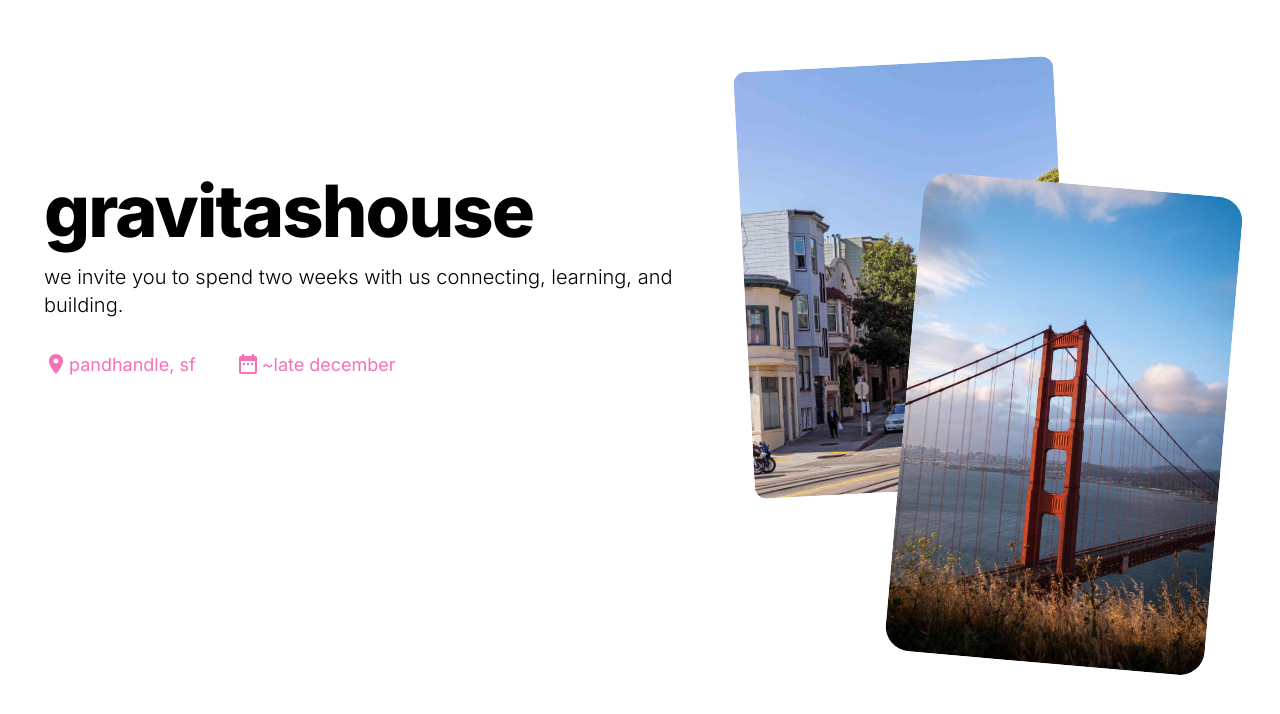
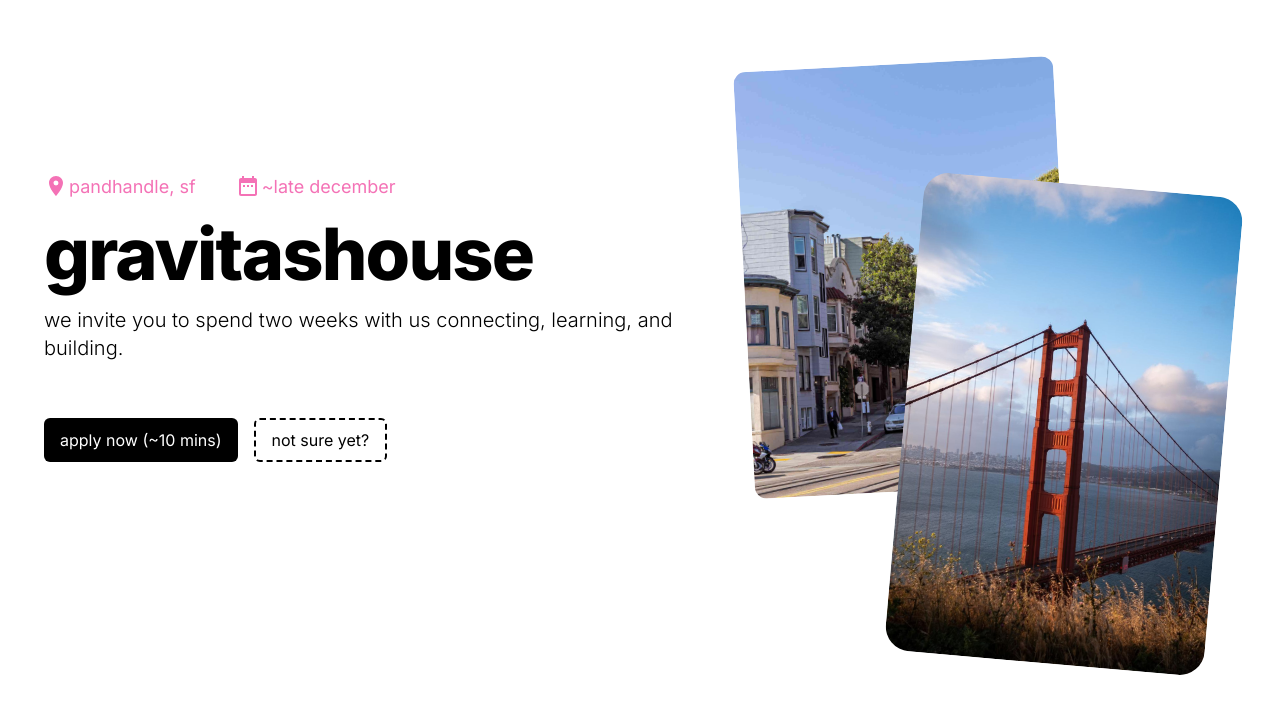
Before and after one commit to ritvikir/hackerhouse, a Next.js app: page / in a window 1280 px wide. Shown: the top 714 px of the page. Built offline with nearby package versions, Linux system fonts and the light colour scheme.

Commit message:
add buttons

```diff
--- a/src/app/page.js
+++ b/src/app/page.js
@@ -1,30 +1,38 @@
 import Image from "next/image";
-import { MdLocationOn } from 'react-icons/md';
-import {MdDateRange} from 'react-icons/md'
+import { MdLocationOn } from "react-icons/md";
+import { MdDateRange } from "react-icons/md";
 
 export default function Home() {
   return (
     <div>
       <section class="bg-white">
         <div class="grid max-w-screen-xl px-4 py-8 mx-auto lg:gap-8 xl:gap-0 lg:py-16 lg:grid-cols-12">
-          <div class=" place-self-center lg:col-span-7 mx-auto">
+          <div class=" place-self-center lg:col-span-7 mt-20 mx-auto">
+            <div className="text-lg text-pink-400 mb-4">
+              <div className="inline-block pr-10">
+                <MdLocationOn className="text-2xl inline-block mr-[1px] mb-1" />
+                <div className="inline-block">pandhandle, sf</div>
+              </div>
+              <div className="inline-block">
+                <MdDateRange className="text-2xl inline-block mb-1 mr-[2px]" />
+                <div className="inline-block">~late december</div>
+              </div>
+            </div>
             <h1 class="max-w-2xl mb-4 text-4xl font-extrabold tracking-tight leading-none md:text-5xl xl:text-7xl">
               gravitashouse
             </h1>
             <p class="max-w-2xl mb-6 font-light lg:mb-8 md:text-lg lg:text-xl ">
-              we invite you to spend two weeks with us connecting, learning, and building.
+              we invite you to spend two weeks with us connecting, learning, and
+              building.
             </p>
-            <div className="text-lg text-pink-400 ">
-              <div className="inline-block pr-10">
-              <MdLocationOn className="text-2xl inline-block mr-[1px] mb-1" />
-             <div className="inline-block">pandhandle, sf</div>
-              </div>
-             <div className="inline-block">
-             <MdDateRange className="text-2xl inline-block mb-1 mr-[2px]" />
-             <div className="inline-block">~late december</div>
 
-             </div>
-
+            <div className="flex pt-6">
+              <button className="bg-black text-white rounded-md px-4 py-2 mr-4">
+                apply now (~10 mins)
+              </button>
+              <button className="bg-white text-black border-dashed border-2 border-black rounded-md px-4 py-2 ">
+                not sure yet?
+              </button>
             </div>
           </div>
 
```
